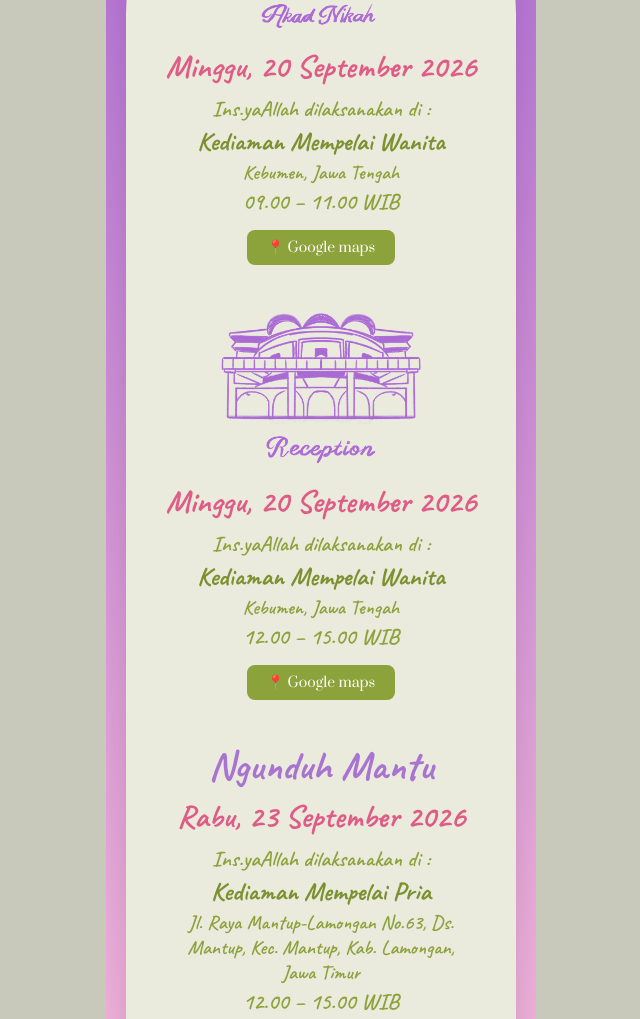
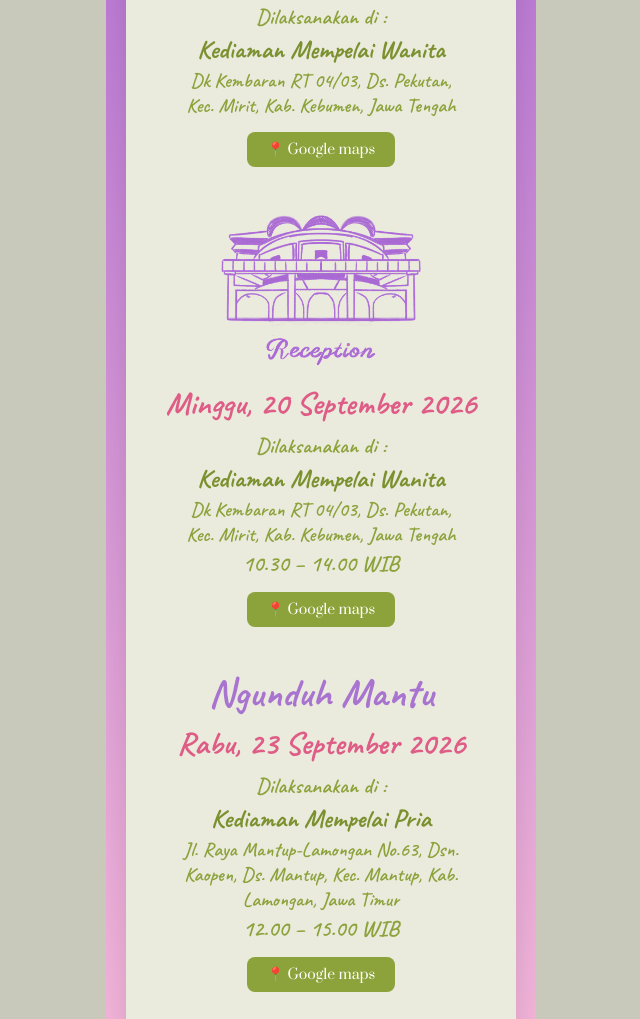
Before and after one commit to wafiseptya/wafi-wedding-invitation, a website: page index.html in a window 1280 px wide. Shown: the part 3573-4592 px from the top of the page, without its empty margins (319-959 px from the left). Drawn offline with nearby package versions, Linux system fonts and the light colour scheme; a web font is replaced by a local one.

Commit message:
feat/rev

```diff
--- a/index.html
+++ b/index.html
@@ -45,7 +45,7 @@
       <div class="frame frame-purple"><img src="assets/photos/w18.jpg" alt="Hanif Wafi Septyapramudita"></div>
       <h3 class="name name-olive">Hanif Wafi Septyapramudita</h3>
       <p class="parent parent-pink">Putra dari<br>BAPAK ENDI SUHATAMA<br>&amp; IBU YALIKAH</p>
-      <a class="ig ig-pink" href="https://www.instagram.com/wafiseptya" target="_blank" rel="noopener" aria-label="Instagram">&#63;</a>
+      <!-- <a class="ig ig-pink" href="https://www.instagram.com/wafiseptya" target="_blank" rel="noopener" aria-label="Instagram">&#63;</a> -->
     </div>
 
     <div class="amp-div"><span>&amp;</span></div>
@@ -54,7 +54,7 @@
       <div class="frame frame-pink"><img src="assets/photos/w19.jpg" alt="Lina Zulfikar"></div>
       <h3 class="name name-pink">Lina Zulfikar</h3>
       <p class="parent parent-purple">Putri dari<br>BAPAK TRI WAHYU SETIAJI<br>&amp; IBU ZUNTRI FARIDAH</p>
-      <a class="ig ig-purple" href="https://www.instagram.com/anyataylorjoy" target="_blank" rel="noopener" aria-label="Instagram">&#63;</a>
+      <!-- <a class="ig ig-purple" href="https://www.instagram.com/anyataylorjoy" target="_blank" rel="noopener" aria-label="Instagram">&#63;</a> -->
     </div>
   </section>
 
@@ -64,28 +64,27 @@
       <img class="orchid orchid-akad" src="assets/ivan/bunga-ungu.png" alt="">
       <img class="sketch-text text-akad" src="assets/ivan/text-akad.png" alt="Akad Nikah">
       <p class="ev-date">Minggu, 20 September 2026</p>
-      <p class="ev-note">Ins.yaAllah dilaksanakan di :</p>
+      <p class="ev-note">Dilaksanakan di :</p>
       <p class="ev-venue">Kediaman Mempelai Wanita</p>
-      <p class="ev-addr">Kebumen, Jawa Tengah</p>
-      <p class="ev-time">09.00 &ndash; 11.00 WIB</p>
-      <a class="btn-maps" href="https://maps.google.com" target="_blank" rel="noopener">&#128205; Google maps</a>
+      <p class="ev-addr">Dk Kembaran RT 04/03, Ds. Pekutan, Kec. Mirit, Kab. Kebumen, Jawa Tengah</p>
+      <a class="btn-maps" href="https://maps.app.goo.gl/9cZUMaY9Co3YwsoC8" target="_blank" rel="noopener">&#128205; Google maps</a>
 
       <img class="sketch-deco gedung" src="assets/ivan/icon-gedung.png" alt="">
       <img class="sketch-text text-resepsi" src="assets/ivan/text-resepsi.png" alt="Reception">
       <p class="ev-date">Minggu, 20 September 2026</p>
-      <p class="ev-note">Ins.yaAllah dilaksanakan di :</p>
+      <p class="ev-note">Dilaksanakan di :</p>
       <p class="ev-venue">Kediaman Mempelai Wanita</p>
-      <p class="ev-addr">Kebumen, Jawa Tengah</p>
-      <p class="ev-time">12.00 &ndash; 15.00 WIB</p>
-      <a class="btn-maps" href="https://maps.google.com" target="_blank" rel="noopener">&#128205; Google maps</a>
+      <p class="ev-addr">Dk Kembaran RT 04/03, Ds. Pekutan, Kec. Mirit, Kab. Kebumen, Jawa Tengah</p>
+      <p class="ev-time">10.30 &ndash; 14.00 WIB</p>
+      <a class="btn-maps" href="https://maps.app.goo.gl/9cZUMaY9Co3YwsoC8" target="_blank" rel="noopener">&#128205; Google maps</a>
 
       <h3 class="text-ngunduh">Ngunduh Mantu</h3>
       <p class="ev-date">Rabu, 23 September 2026</p>
-      <p class="ev-note">Ins.yaAllah dilaksanakan di :</p>
+      <p class="ev-note">Dilaksanakan di :</p>
       <p class="ev-venue">Kediaman Mempelai Pria</p>
-      <p class="ev-addr">Jl. Raya Mantup-Lamongan No.63, Ds. Mantup, Kec. Mantup, Kab. Lamongan, Jawa Timur</p>
+      <p class="ev-addr">Jl. Raya Mantup-Lamongan No.63, Dsn. Kaopen, Ds. Mantup, Kec. Mantup, Kab. Lamongan, Jawa Timur</p>
       <p class="ev-time">12.00 &ndash; 15.00 WIB</p>
-      <a class="btn-maps" href="https://maps.google.com" target="_blank" rel="noopener">&#128205; Google maps</a>
+      <a class="btn-maps" href="https://maps.app.goo.gl/r3c8NkmgfYYXRiGy7" target="_blank" rel="noopener">&#128205; Google maps</a>
 
       <img class="sketch-text save-date" src="assets/ivan/save-the-date.png" alt="Save the Date">
       <div class="countdown" data-target="2026-09-20T09:00:00">
@@ -98,21 +97,21 @@
   </section>
 
   <!-- ===== LOVE STORY ===== -->
-  <section class="sec sec-story">
+  <!-- <section class="sec sec-story">
     <img class="sketch-text text-story reveal" src="assets/ivan/text-lovestory.png" alt="Love Story">
     <p class="story-lead reveal">&ldquo;<span class="c-p">Every love story begins in</span> <span class="c-o">its own unique way,</span> <span class="c-p">and ours started with a</span> <span class="c-o">simple conversation.</span>&rdquo;</p>
     <p class="story reveal"><span class="c-p">Lorem ipsum dolor sit amet, consectetur veniam consequat magna.</span> <span class="c-o">Deserunt elit veniam irure deserunt proident reprehenderit eiusmod pariatur irure tempor id.</span> <span class="c-p">Incididunt enim ullamco adipiscing elit esse proident voluptate duis et.</span> <span class="c-o">Veniam in dolore eiusmod ut velit sunt consectetur.</span> <span class="c-p">Do consectetur incididunt reprehenderit consequat deserunt labore anim.</span></p>
     <p class="story reveal"><span class="c-o">Eiusmod quis anim veniam adipiscing pariatur tempor tempor dolor veniam ex ad cupidatat.</span> <span class="c-p">Ullamco ex in laboris ex duis in do culpa in ut aliquip aliqua.</span> <span class="c-o">Sunt et culpa velit cillum ut anim anim cupidatat quis id.</span> <span class="c-p">Ad ullamco nostrud ad minim commodo in commodo enim excepteur.</span> <span class="c-o">Ullamco ut ea ut non do reprehenderit deserunt consequat ut et aute.</span></p>
-  </section>
+  </section> -->
 
   <!-- ===== GIFT ===== -->
   <section id="gift" class="sec sec-gift">
     <img class="sketch-text text-thankyou reveal" src="assets/ivan/text-thankyou.png" alt="Thank you for being part of our story">
     <img class="sketch-deco gift-boxes reveal" src="assets/ivan/gift-sharing.png" alt="Sharing the joy with u is our greatest gift">
     <img class="sketch-deco gift-house reveal" src="assets/ivan/gift-rumah.png" alt="">
-    <p class="gift-addr-name">Taman Palm Mas<br>Cluster A</p>
+    <p class="gift-addr-name">Jl. Raya Mantup Lamongan No.63<br>Lamongan</p>
     <button class="btn-copy" data-copy="#addr-val">&#128203; Copy address</button>
-    <span id="addr-val" hidden>Taman Palm Mas Cluster A</span>
+    <span id="addr-val" hidden>Jl. Raya Mantup-Lamongan No.63, Dsn. Kaopen, Ds. Mantup, Kec. Mantup, Kab. Lamongan, Jawa Timur</span>
 
     <img class="sketch-text text-cashless reveal" src="assets/ivan/text-cashless.png" alt="Or Cashless">
     <div class="bank">
@@ -154,12 +153,14 @@
   <section class="sec sec-gallery">
     <h2 class="gallery-title reveal">Our Gallery</h2>
     <div class="gallery-grid">
+      <div class="g-item reveal"><img src="assets/photos/w20.jpg" alt=""></div>
+      <div class="g-item reveal"><img src="assets/photos/w5.jpg" alt=""></div>
       <div class="g-item reveal"><img src="assets/photos/w1.jpg" alt=""></div>
-      <div class="g-item reveal"><img src="assets/photos/w5.jpg" alt=""></div>
-      <div class="g-item reveal"><img src="assets/photos/w20.jpg" alt=""></div>
       <div class="g-item reveal"><img src="assets/photos/w9.jpg" alt=""></div>
-      <div class="g-item reveal"><img src="assets/photos/w11.jpg" alt=""></div>
+      <div class="g-item reveal"><img src="assets/photos/w10.jpg" alt=""></div>
       <div class="g-item reveal"><img src="assets/photos/w8.jpg" alt=""></div>
+      <div class="g-item reveal"><img src="assets/photos/w14.jpg" alt=""></div>
+      <div class="g-item reveal"><img src="assets/photos/w16.jpg" alt=""></div>
       <div class="g-item reveal"><img src="assets/photos/w15.jpg" alt=""></div>
       <div class="g-item reveal"><img src="assets/photos/w17.jpg" alt=""></div>
     </div>
@@ -170,9 +171,7 @@
     <img class="sketch-text see-you reveal" src="assets/ivan/see-you.png" alt="See you on our wedding">
     <div class="filmstrip reveal"><img src="assets/photos/w20.jpg" alt=""></div>
     <div class="credit">
-      <p class="credit-by">created by</p>
-      <p class="credit-brand">cativestudio</p>
-      <p class="credit-tap">^^ Tap for order ^^<br>Sketch 1 Cative</p>
+      <p class="credit-by">created with <span class="heart">&#9829;</span></p>
     </div>
   </section>
 
```
